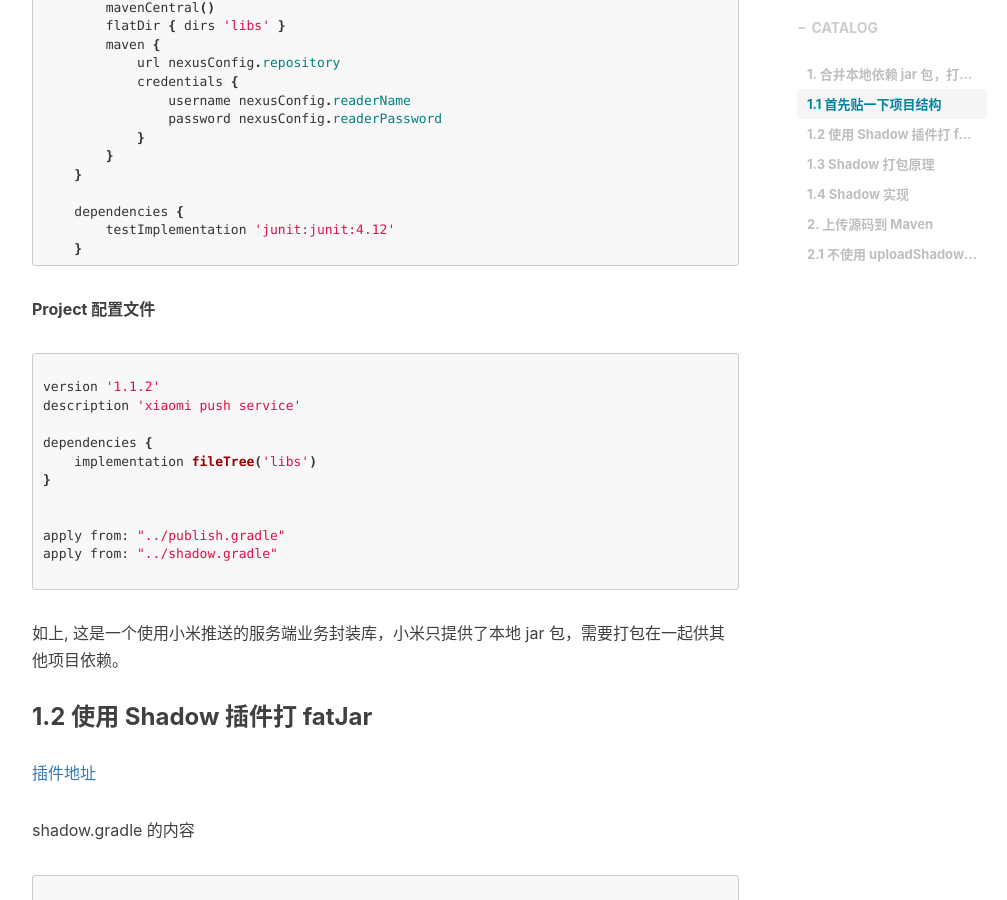
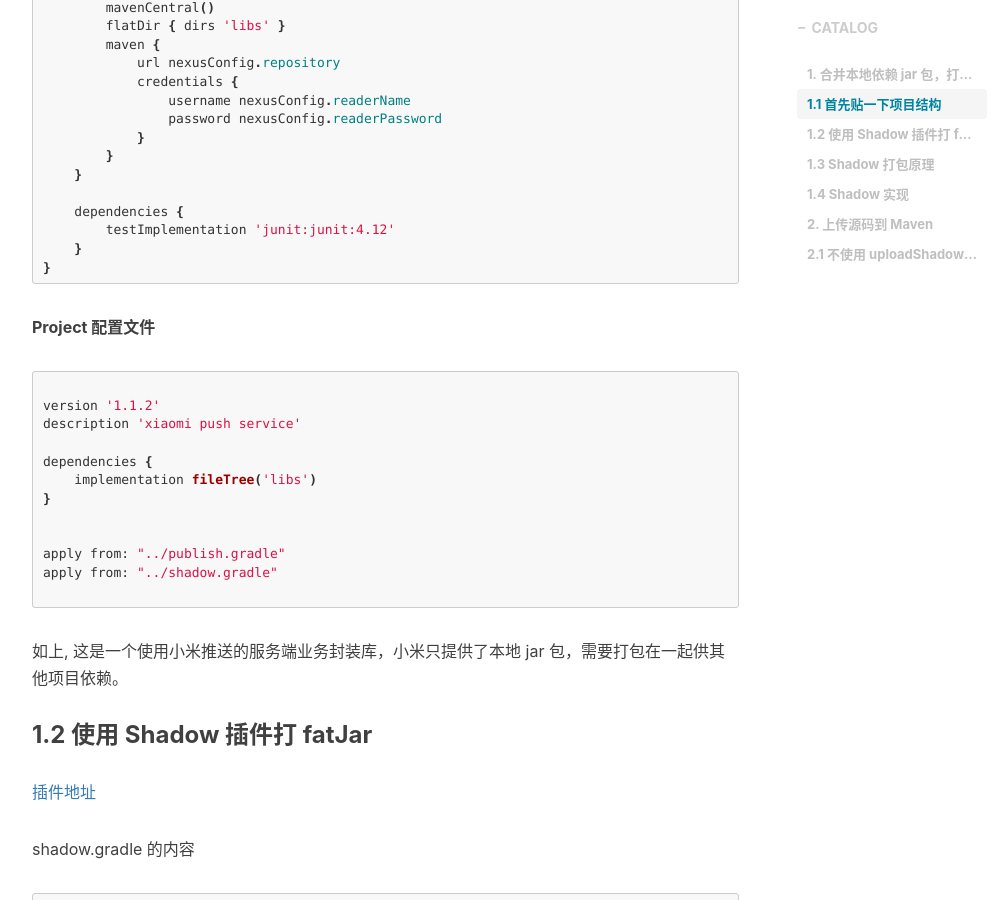
Before and after one commit to sunsteam/sunsteam.github.io, a Jekyll site: the page built from _posts/2019-05-16-gradle-build-fatjar-upload-to-maven.md, in a window 1280 px wide and 900 px high, scrolled down 1336 px. Shown: the whole window, without its empty margins (233-1240 px from the left). Built offline with Jekyll 4.4.1, drawn with Linux system fonts in a browser that asks for light colours; comment, search, counter and statistics services are not loaded; some of the changed text lies outside the part shown.

Commit message:
简述：
背景信息：

修改内容：

````diff
--- a/_posts/2019-05-16-gradle-build-fatjar-upload-to-maven.md
+++ b/_posts/2019-05-16-gradle-build-fatjar-upload-to-maven.md
@@ -64,6 +64,7 @@
     dependencies {
         testImplementation 'junit:junit:4.12'
     }
+}
 ```
 
 **Project 配置文件**
@@ -128,11 +129,11 @@
 2. 不合并，只是把依赖 jar 移动到最终 jar 包的 lib 目录下，然后在 manifest 中把 class-path 指向这个地址，那么加载类时就能正确找到
 3. 嵌套 jars, SpringBoot Gradle plugin 在用，需要用它的启动器自定义 ClassLoader 来启动，会加入很多业务无关代码
 
-
-优点：
+**优点**：
 - 结构和原理简单
 - 不会有无关代码
-缺点：
+
+**缺点**：
 - 类文件路径被改了， 因此如果有直接调用 Class 文件名字或路径进行类加载的代码，会报错
 
 ### 1.4 Shadow 实现
````
